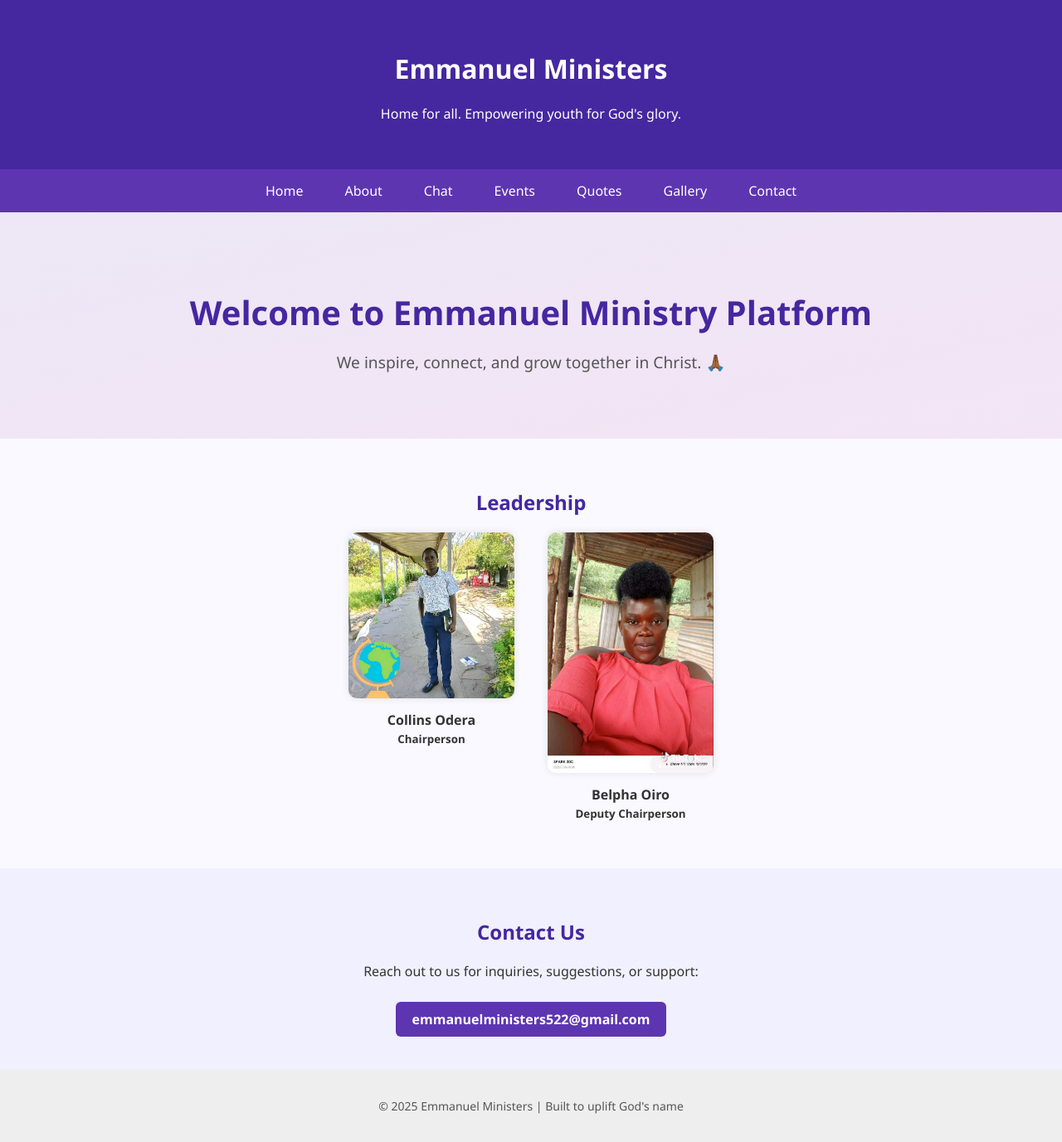
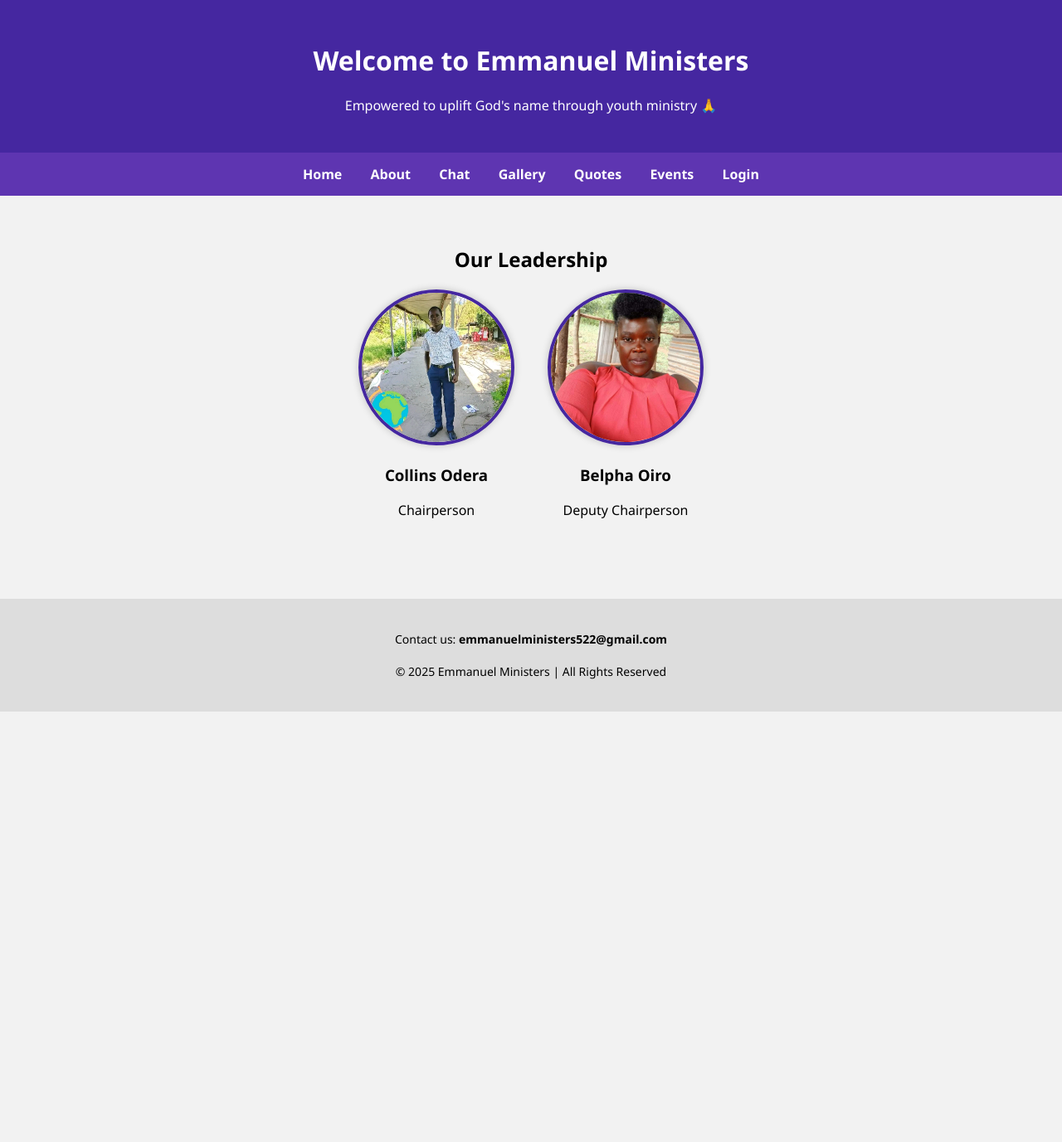
Before and after one commit to emmanuelministers/emmanuel-ministry-platform, a Flask app: page / in a window 1280 px wide. Shown: the whole page at 83% size. After the commit the page ends 858 px from the top, so only its background shows below. Run offline with Flask 3, Linux system fonts and the light colour scheme.

Commit message:
Update index.html

```diff
--- a/templates/index.html
+++ b/templates/index.html
@@ -2,169 +2,104 @@
 <html lang="en">
 <head>
   <meta charset="UTF-8">
+  <title>Emmanuel Ministers | Home</title>
   <meta name="viewport" content="width=device-width, initial-scale=1.0">
-  <title>Emmanuel Ministry Platform | Home</title>
   <style>
     body {
+      font-family: 'Segoe UI', Tahoma, Geneva, Verdana, sans-serif;
       margin: 0;
-      font-family: 'Segoe UI', Tahoma, Geneva, Verdana, sans-serif;
-      background-color: #f9f9ff;
-      color: #333;
+      padding: 0;
+      background-color: #f2f2f2;
     }
-
     header {
       background-color: #4527a0;
       color: white;
-      padding: 40px 20px;
+      padding: 30px;
       text-align: center;
     }
-
     nav {
       background-color: #5e35b1;
-      display: flex;
-      justify-content: center;
-      flex-wrap: wrap;
+      padding: 15px;
+      text-align: center;
     }
-
     nav a {
       color: white;
+      margin: 0 15px;
       text-decoration: none;
-      padding: 15px 25px;
-      display: block;
+      font-weight: bold;
     }
-
-    nav a:hover {
-      background-color: #7e57c2;
+    .intro {
+      padding: 40px;
+      text-align: center;
     }
-
-    .hero {
-      text-align: center;
-      padding: 60px 20px;
-      background: linear-gradient(to bottom right, #ede7f6, #f3e5f5);
-    }
-
-    .hero h1 {
-      font-size: 2.5em;
-      margin-bottom: 10px;
-      color: #4527a0;
-    }
-
-    .hero p {
-      font-size: 1.2em;
-      color: #555;
-    }
-
-    .team {
-      text-align: center;
-      padding: 40px 20px;
-    }
-
-    .team h2 {
-      color: #4527a0;
-    }
-
     .leaders {
       display: flex;
       justify-content: center;
+      gap: 40px;
       flex-wrap: wrap;
-      gap: 40px;
+      margin-bottom: 40px;
+    }
+    .leader {
+      text-align: center;
+    }
+    .leader img {
+      width: 180px;
+      height: 180px;
+      object-fit: cover;
+      border-radius: 100px;
+      border: 4px solid #4527a0;
+      box-shadow: 0 0 10px rgba(0,0,0,0.2);
+    }
+    footer {
+      text-align: center;
+      padding: 25px;
+      background-color: #ddd;
+      font-size: 14px;
+    }
+    .contact {
       margin-top: 20px;
-    }
-
-    .leader {
-      width: 200px;
-    }
-
-    .leader img {
-      width: 100%;
-      border-radius: 10px;
-      box-shadow: 0 0 10px rgba(0,0,0,0.1);
-    }
-
-    .leader p {
-      margin-top: 10px;
-      font-weight: bold;
-    }
-
-    .contact-us {
-      text-align: center;
-      padding: 40px 20px;
-      background-color: #f0f0ff;
-    }
-
-    .contact-us h2 {
-      color: #4527a0;
-    }
-
-    .email-link {
-      display: inline-block;
-      margin-top: 10px;
-      padding: 10px 20px;
-      background-color: #5e35b1;
-      color: white;
-      border-radius: 6px;
-      text-decoration: none;
-      font-weight: bold;
-    }
-
-    .email-link:hover {
-      background-color: #7e57c2;
-    }
-
-    footer {
-      background-color: #eee;
-      text-align: center;
-      padding: 20px;
-      font-size: 14px;
-      color: #555;
     }
   </style>
 </head>
 <body>
 
   <header>
-    <h1>Emmanuel Ministers</h1>
-    <p>Home for all. Empowering youth for God's glory.</p>
+    <h1>Welcome to Emmanuel Ministers</h1>
+    <p>Empowered to uplift God's name through youth ministry 🙏</p>
   </header>
 
   <nav>
-    <a href="index.html">Home</a>
-    <a href="about.html">About</a>
-    <a href="chat.html">Chat</a>
-    <a href="events.html">Events</a>
-    <a href="quotes.html">Quotes</a>
-    <a href="gallery.html">Gallery</a>
-    <a href="contact.html">Contact</a>
+    <a href="/">Home</a>
+    <a href="/about">About</a>
+    <a href="/chat">Chat</a>
+    <a href="/gallery">Gallery</a>
+    <a href="/quotes">Quotes</a>
+    <a href="/events">Events</a>
+    <a href="/login">Login</a>
   </nav>
 
-  <section class="hero">
-    <h1>Welcome to Emmanuel Ministry Platform</h1>
-    <p>We inspire, connect, and grow together in Christ. 🙏🏾</p>
-  </section>
-
-  <section class="team">
-    <h2>Leadership</h2>
+  <section class="intro">
+    <h2>Our Leadership</h2>
     <div class="leaders">
       <div class="leader">
-        <img src="static/1753158379032.jpg" alt="Chairperson">
-        <p>Collins Odera<br><small>Chairperson</small></p>
+        <img src="{{ url_for('static', filename='1753158379032.jpg') }}" alt="Chairperson">
+        <h3>Collins Odera</h3>
+        <p>Chairperson</p>
       </div>
       <div class="leader">
-        <img src="static/belpha.jpg" alt="Deputy">
-        <p>Belpha Oiro<br><small>Deputy Chairperson</small></p>
+        <img src="{{ url_for('static', filename='belpha.jpg') }}" alt="Deputy Chairperson">
+        <h3>Belpha Oiro</h3>
+        <p>Deputy Chairperson</p>
       </div>
     </div>
   </section>
 
-  <section class="contact-us">
-    <h2>Contact Us</h2>
-    <p>Reach out to us for inquiries, suggestions, or support:</p>
-    <a href="mailto:emmanuelministers522@gmail.com" class="email-link">emmanuelministers522@gmail.com</a>
-  </section>
-
   <footer>
-    <p>&copy; 2025 Emmanuel Ministers | Built to uplift God's name</p>
+    <p>Contact us: <strong>emmanuelministers522@gmail.com</strong></p>
+    <div class="contact">
+      <p>&copy; 2025 Emmanuel Ministers | All Rights Reserved</p>
+    </div>
   </footer>
 
 </body>
-  </html>
+      </html>
```
